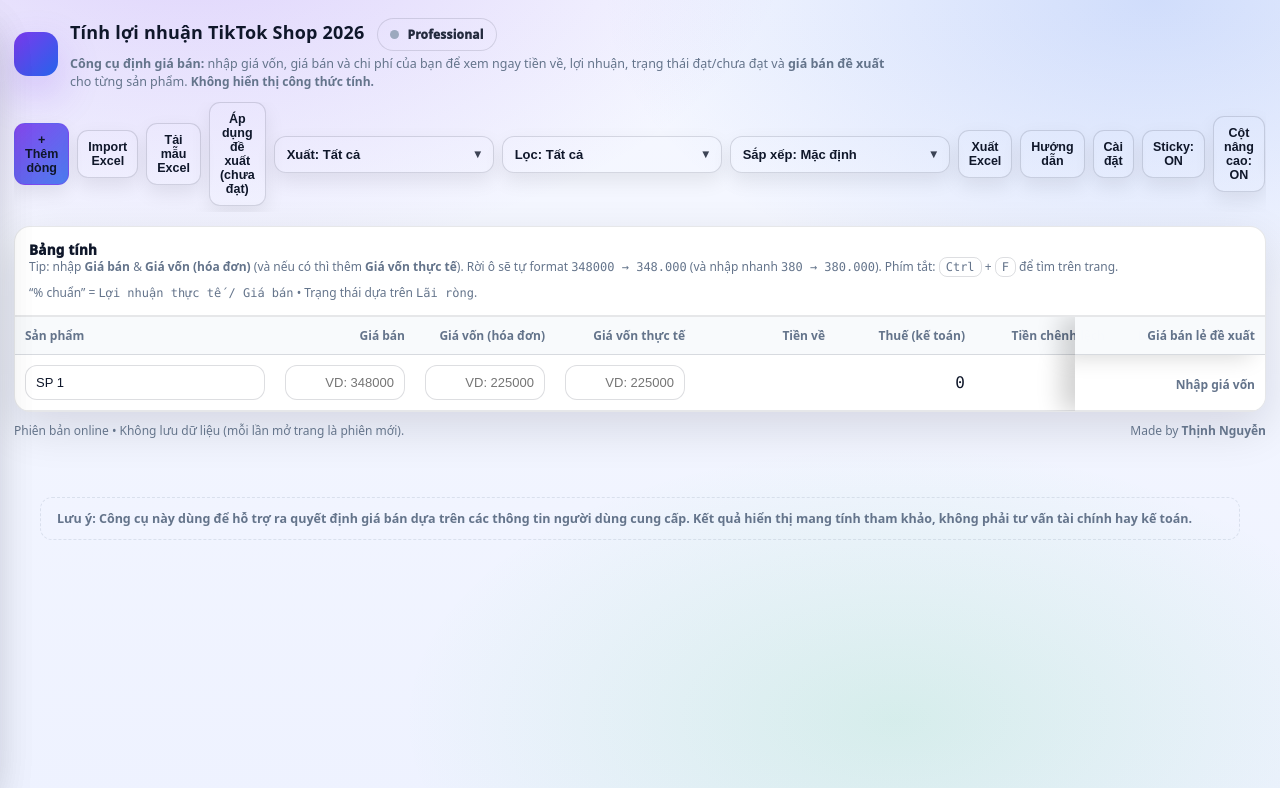
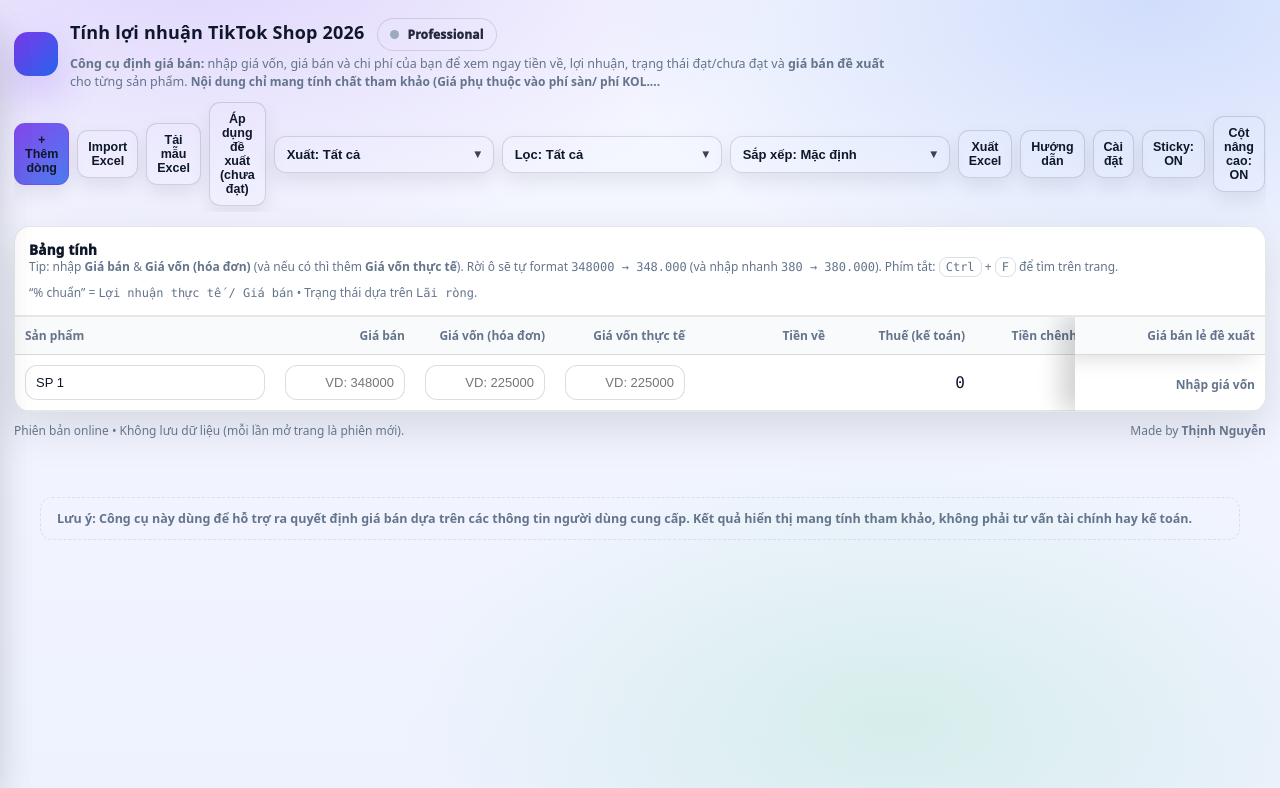
Before and after one commit to thinhnguyen8892/tinhloinhuan, a plain HTML site: page index.html in a window 1280 px wide. Drawn offline with Linux system fonts and the light colour scheme.

Commit message:
Update index.html

```diff
--- a/index.html
+++ b/index.html
@@ -3,7 +3,7 @@
 <head>
 <meta charset="utf-8"/>
 <meta name="viewport" content="width=device-width,initial-scale=1"/>
-<title>Tính lợi nhuận TikTok Shop 2026 – Professional (Chuẩn kế toán + Đề xuất giá bán theo % tiền về)</title>
+<title>Tính lợi nhuận TikTok Shop 2026 – Professional</title>
 
 <!-- OFFLINE: đặt file xlsx.bundle.js (xlsx-js-style) cùng thư mục với file HTML này -->
 <script src="./xlsx.bundle.js"></script>
@@ -792,7 +792,7 @@
         <div class="sub">
           <b>Công cụ định giá bán:</b> nhập giá vốn, giá bán và chi phí của bạn để xem ngay tiền về, lợi nhuận,
           trạng thái đạt/chưa đạt và <b>giá bán đề xuất</b> cho từng sản phẩm.
-          <span class="hint">Không hiển thị công thức tính.</span>
+          <span class="hint"> Nội dung chỉ mang tính chất tham khảo (Giá phụ thuộc vào phí sàn/ phí KOL....</span>
         </div>
       </div>
     </div>
```
